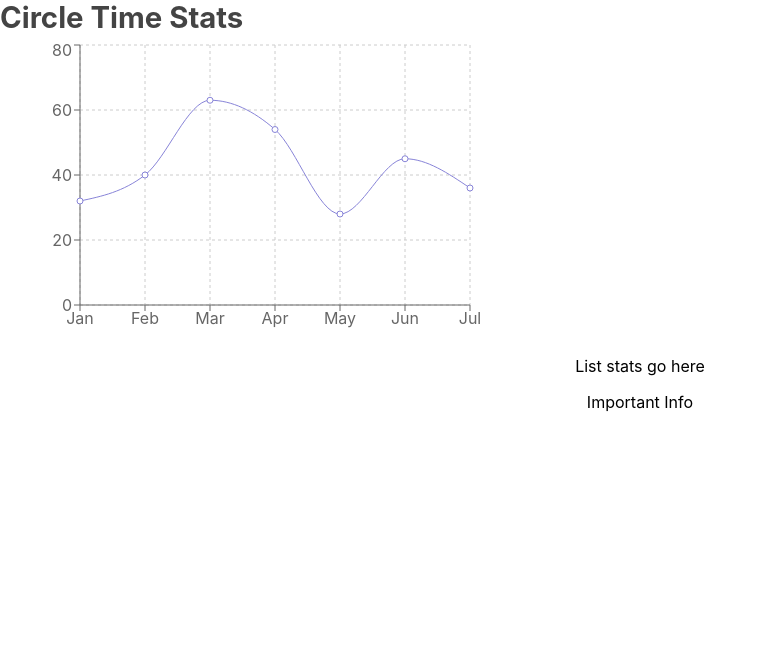
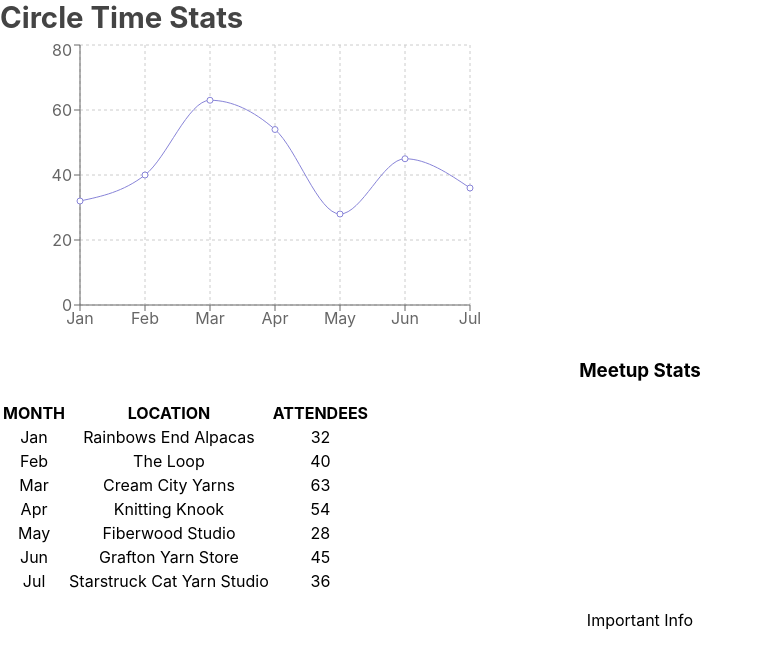
Before and after one commit to KGood93/circle-stats-app, a React (Create React App) app: page /stats in a window 1280 px wide. Shown: the top 668 px of the page, without its empty margins (0-766 px from the left). Built offline with nearby package versions, Linux system fonts and the light colour scheme.

Commit message:
Add StatsPage Elements and comments about API calls

```diff
--- a/src/components/App/App.js
+++ b/src/components/App/App.js
@@ -6,11 +6,6 @@ import LaunchPage from '../LaunchPage/LaunchPage'
 import DoorCounter from '../DoorCounter/DoorCounter'
 import StatsPage from '../StatsPage/StatsPage'
 import './App.css';
-//import {createStore} from 'redux'
-//import {Provider} from 'react-redux'
-//import reducers from '../../SecondRelease/reducers/index'
-
-//const store = createStore(reducers)
 
 class App extends Component {
 
--- a/src/components/DoorCounter/DoorCounter.js
+++ b/src/components/DoorCounter/DoorCounter.js
@@ -37,6 +37,8 @@ class DoorCounter extends Component {
         }
 
         console.log(meetingDetails)
+
+        //API Post
     }
 
     render() {
--- a/src/components/Graph/Graph.js
+++ b/src/components/Graph/Graph.js
@@ -1,31 +1,15 @@
 import React, { PureComponent } from 'react';
-import {
-  LineChart, Line, XAxis, YAxis, CartesianGrid, Tooltip, Legend,
-} from 'recharts';
+import {LineChart, Line, XAxis, YAxis, CartesianGrid, Tooltip} from 'recharts';
+import '../STORE.js'
 
 const data = [
-  {
-    name: 'Jan', attendees: 32,
-  },
-  {
-    name: 'Feb', attendees: 40,
-  },
-  {
-    name: 'Mar', attendees: 63,
-  },
-  {
-    name: 'Apr', attendees: 54,
-  },
-  {
-    name: 'May', attendees: 28,
-  },
-  {
-    name: 'Jun', attendees: 45,
-  },
-  {
-    name: 'Jul', attendees: 36,
-
-  },
+    { month: 'Jan', location: 'Rainbows End Alpacas', attendees: 32,},
+    { month: 'Feb', location: 'The Loop', attendees: 40,},
+    { month: 'Mar', location: 'Cream City Yarns', attendees: 63,},
+    { month: 'Apr', location: 'Knitting Knook', attendees: 54,},
+    { month: 'May', location: 'Fiberwood Studio', attendees: 28,},
+    { month: 'Jun', location: 'Grafton Yarn Store', attendees: 45,},
+    { month: 'Jul', location: 'Starstruck Cat Yarn Studio', attendees: 36,},
 ];
 
 export default class Graph extends PureComponent {
@@ -42,8 +26,8 @@ export default class Graph extends PureComponent {
         }}
       >
         <CartesianGrid strokeDasharray="3 3" />
-        <XAxis dataKey="name" />
-        <YAxis />
+        <XAxis dataKey="month" />
+        <YAxis dataKey="attendees"/>
         <Tooltip />
         <Line type="monotone" dataKey="attendees" stroke="#8884d8" activeDot={{ r: 8 }} />
       </LineChart>
--- /dev/null
+++ b/src/components/STORE.js
@@ -0,0 +1,11 @@
+export function testData() {
+    return {testData: [
+        { month: 'Jan', location: 'Rainbows End Alpacas', attendees: 32,},
+        { month: 'Feb', location: 'The Loop', attendees: 40,},
+        { month: 'Mar', location: 'Cream City Yarns', attendees: 63,},
+        { month: 'Apr', location: 'Knitting Knook', attendees: 54,},
+        { month: 'May', location: 'Fiberwood Studio', attendees: 28,},
+        { month: 'Jun', location: 'Grafton Yarn Store', attendees: 45,},
+        { month: 'Jul', location: 'Starstruck Cat Yarn Studio', attendees: 36,},
+    ]}
+}
--- a/src/components/StatsPage/StatsPage.js
+++ b/src/components/StatsPage/StatsPage.js
@@ -1,7 +1,10 @@
 import React, {Component} from 'react'
 import Graph from '../Graph/Graph'
+import StatsTable from '../StatsTable/StatsTable';
 
 class StatsPage extends Component {
+
+    //API Fetch
 
     render() {
         return (
@@ -9,8 +12,8 @@ class StatsPage extends Component {
                 <div class="graph">
                     <Graph />
                 </div>
-                <div class="textStats">
-                    <p>List stats go here</p>
+                <div className="textStats">
+                    <StatsTable />
                 </div>
             </div>
         )
--- /dev/null
+++ b/src/components/StatsTable/StatsTable.js
@@ -0,0 +1,57 @@
+import React, {Component} from 'react'
+
+class StatsTable extends Component {
+    constructor(props) {
+        super(props)
+        this.state = {
+            data: [
+                { month: 'Jan', location: 'Rainbows End Alpacas', attendees: 32 },
+                { month: 'Feb', location: 'The Loop', attendees: 40 },
+                { month: 'Mar', location: 'Cream City Yarns', attendees: 63 },
+                { month: 'Apr', location: 'Knitting Knook', attendees: 54 },
+                { month: 'May', location: 'Fiberwood Studio', attendees: 28 },
+                { month: 'Jun', location: 'Grafton Yarn Store', attendees: 45 },
+                { month: 'Jul', location: 'Starstruck Cat Yarn Studio', attendees: 36 }
+            ]
+        }
+    }
+
+    //gets data points from context
+
+    renderTableHeader() {
+        let header = Object.keys(this.state.data[0])
+        return header.map((key, index) => {
+            return <th key={index}>{key.toUpperCase()}</th>
+        })
+    }
+
+    renderTableData() {
+        return this.state.data.map((meetup, index) => {
+            const {month, location, attendees} = meetup
+            return (
+                <tr key={month}>
+                    <td>{month}</td>
+                    <td>{location}</td>
+                    <td>{attendees}</td>
+                </tr>
+            )
+        })
+    }
+
+    render() {
+        return (
+            <div className="StatsTable">
+                <h3>Meetup Stats</h3>
+                <table id='meetupStats'>
+                    <tbody>
+                        <tr>{this.renderTableHeader()}</tr>
+                        {this.renderTableData()}
+                    </tbody>
+                </table>
+
+            </div>
+        )
+    }
+}
+
+export default StatsTable
```
